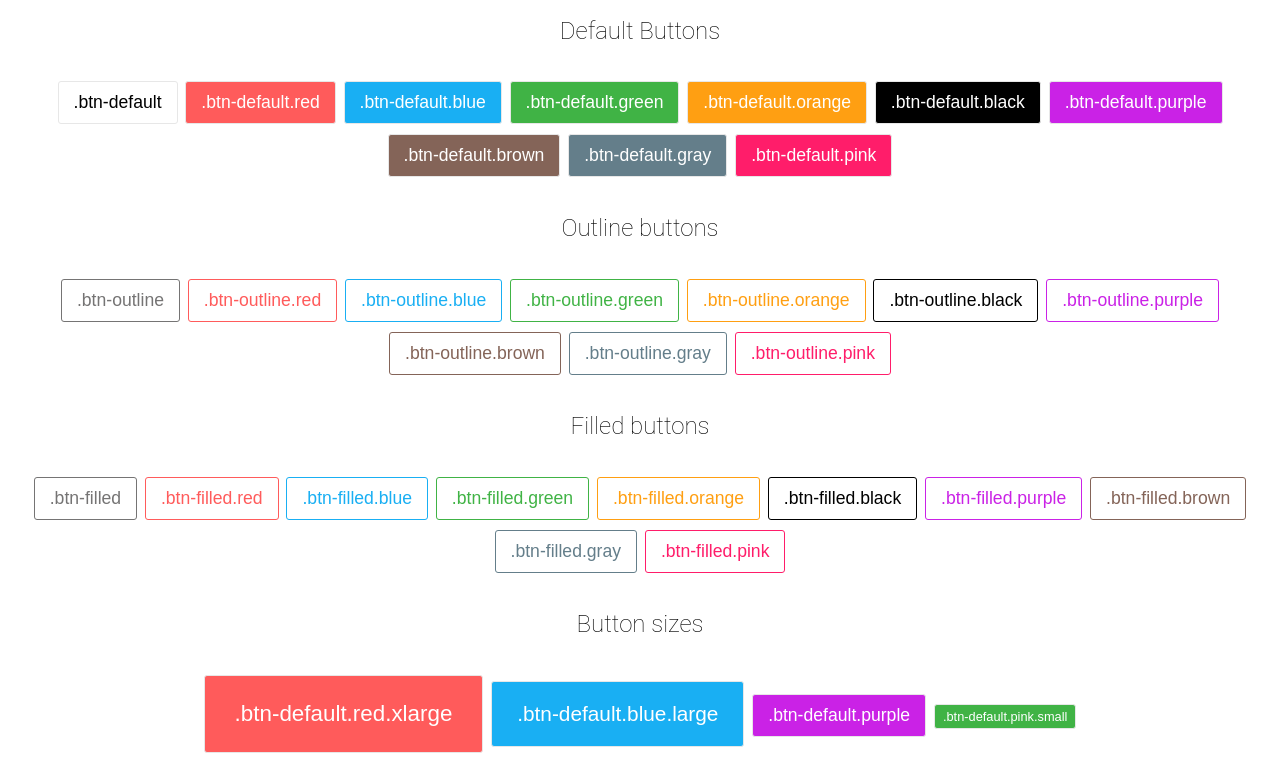
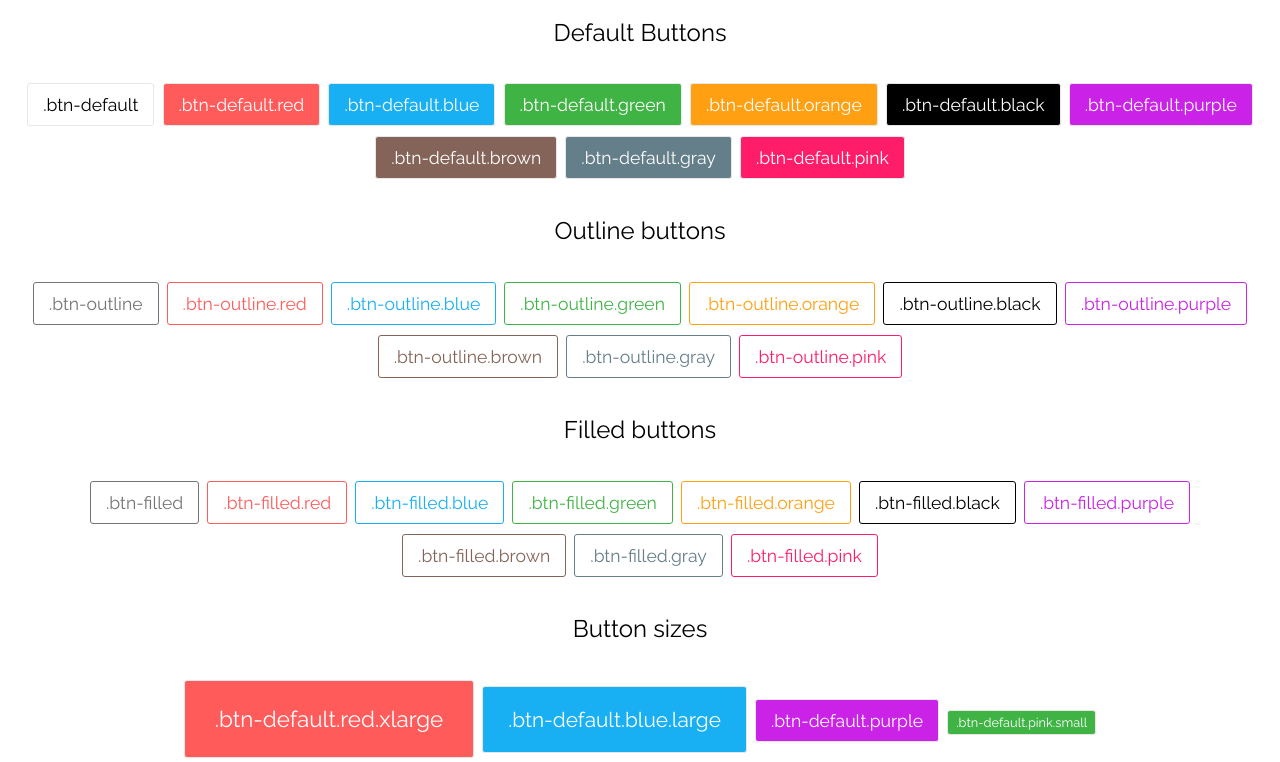
Before and after one commit to yorkbc2/fantasia, a website: page index.html in a window 1280 px wide. Shown: the part 351-1113 px from the top of the page. Drawn offline with Linux system fonts and the light colour scheme.

Commit message:
Page changed

```diff
--- a/index.html
+++ b/index.html
@@ -6,6 +6,12 @@
   <link rel="stylesheet" href="dist/fantasia.css">
   <meta name="description" content="Fantasia framework is the best CSS way to create responsive and 'looking good' design.">
   <link rel="icon" type="image/png" href="favicon.png" sizes="16x16">
+  <link href="https://fonts.googleapis.com/css?family=Raleway" rel="stylesheet">
+  <style>
+    * {
+      font-family: "Raleway", sans-serif;
+    }
+  </style>
 </head>
 <body>
 
```
